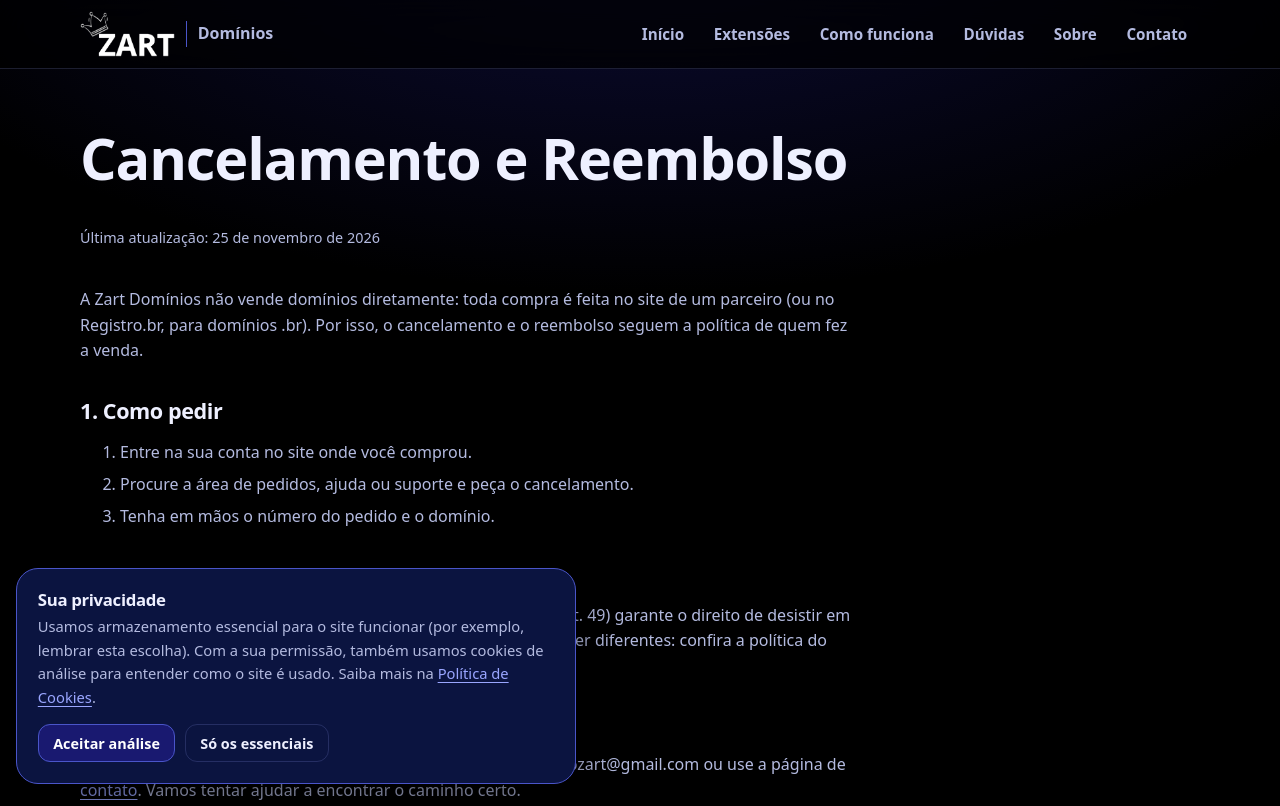
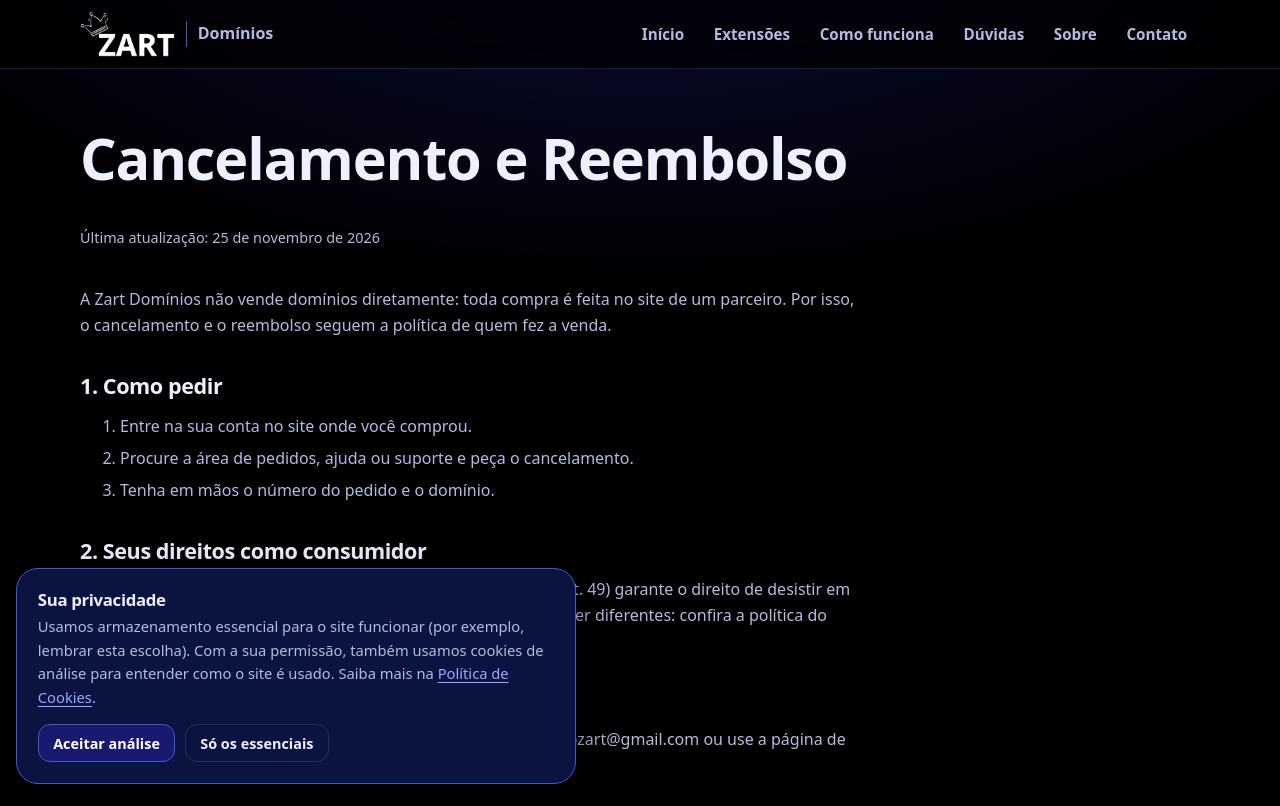
Before and after one commit to projetozartoficial/dominios, a plain HTML site: page reembolso.html in a window 1280 px wide. Shown: the top 806 px of the page. Drawn offline with Linux system fonts and the light colour scheme.

Commit message:
Remove o .com.br (Registro.br): só extensões com comissão
- Extensões: .com, .net (Namecheap), .org, .dev, .io (Dynadot)
- Quem digitar .com.br vê o mesmo nome nas outras extensões
- Textos da página inicial e do reembolso atualizados

Co-Authored-By: Claude Opus 5.5 <noreply@anthropic.com>

```diff
--- a/assets/js/dominios.js
+++ b/assets/js/dominios.js
@@ -42,8 +42,9 @@ export function validarNome(texto, extensoes) {
     }
   }
 
+  // Extensão que o site não oferece (ex.: "meusite.com.br"): pesquisa só o nome
   if (nome.includes(".")) {
-    return { ok: false, erro: "Use só letras, números e hífen, sem pontos." };
+    nome = nome.split(".")[0];
   }
 
   if (!/^[a-z0-9-]+$/.test(nome)) {
--- a/dados/site.json
+++ b/dados/site.json
@@ -30,14 +30,6 @@
       "parceiro": "Namecheap",
       "link": "https://SEU-LINK-DE-AFILIADO-NAMECHEAP/?dominio={dominio}",
       "rdap": "https://rdap.verisign.com/com/v1/domain/"
-    },
-    {
-      "tld": "com.br",
-      "descricao": "Para quem tem CPF ou CNPJ e atua no Brasil.",
-      "modo": "externo",
-      "parceiro": "Registro.br",
-      "link": "https://registro.br/busca-dominio/?fqdn={dominio}",
-      "rdap": "https://rdap.registro.br/domain/"
     },
     {
       "tld": "net",
--- a/reembolso.html
+++ b/reembolso.html
@@ -25,7 +25,7 @@
 
       <p>
         A <span data-site-nome></span> não vende domínios diretamente: toda compra é feita no site de um
-        parceiro (ou no Registro.br, para domínios .br). Por isso, o cancelamento e o reembolso seguem
+        parceiro. Por isso, o cancelamento e o reembolso seguem
         a política de quem fez a venda.
       </p>
 
```
Also changed, not shown: index.html (+4 -5 lines).
